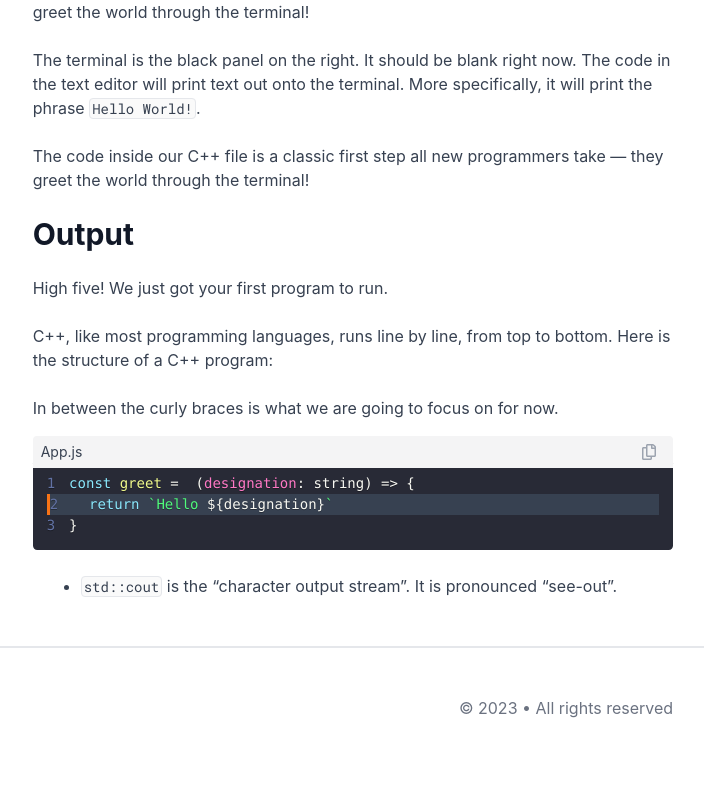
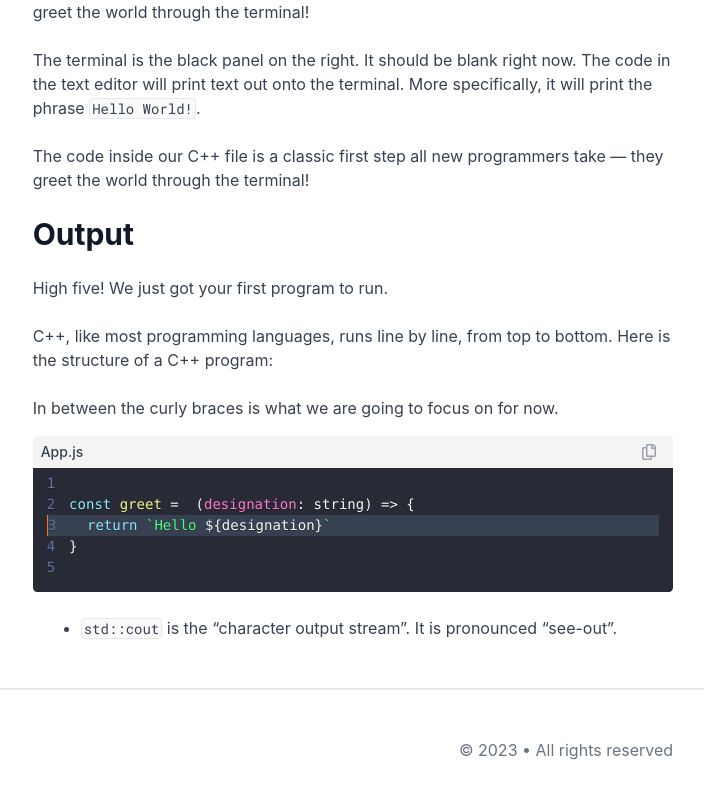
Before and after one commit to sundaray/tusar-nextjs-blog, a Next.js app: page /blog/first-blog in a window 1280 px wide. Shown: the part 1090-1888 px from the top of the page, without its empty margins (74-778 px from the left). Before the commit the page ends 1858 px from the top, so only its background shows below. Built offline with nearby package versions, Linux system fonts and the light colour scheme.

Commit message:
background highlight changed

```diff
--- a/src/components/codesnippets/first-blog.js
+++ b/src/components/codesnippets/first-blog.js
@@ -1,3 +1,5 @@
-export const code = `const greet =  (designation: string) => {
+export const code = `
+const greet =  (designation: string) => {
   return \`Hello \${designation}\`
-}`;
+}
+`;
--- a/src/components/post/CodeBlock.js
+++ b/src/components/post/CodeBlock.js
@@ -19,7 +19,7 @@ const CodeBlock = ({
 
   return (
     <div className="relative pt-2">
-      <div className="flex items-center pl-2 rounded-t absolute -top-2 left-0 bg-zinc-100 w-full h-8 text-sm">
+      <div className="flex items-center pl-2 rounded-t absolute -top-2 left-0 bg-zinc-100 w-full h-8 text-sm font-medium">
         {fileName}
       </div>
       <CopyToClipboard
@@ -52,7 +52,7 @@ const CodeBlock = ({
           let style = { display: "block" };
           if (highlight.includes(lineNumber)) {
             style.backgroundColor = "#374151";
-            style.borderLeft = "solid 3px #f97316";
+            style.borderLeft = "solid 1px #f97316";
           }
           return { style };
         }}
--- a/src/pages/blog/first-blog.js
+++ b/src/pages/blog/first-blog.js
@@ -73,7 +73,7 @@ const Home = () => {
       <p>
         In between the curly braces is what we are going to focus on for now.
       </p>
-      <CodeBlock language="jsx" highlight={[2]} fileName="App.js">
+      <CodeBlock language="jsx" highlight={[3]} fileName="App.js">
         {code}
       </CodeBlock>
       <List>
```
